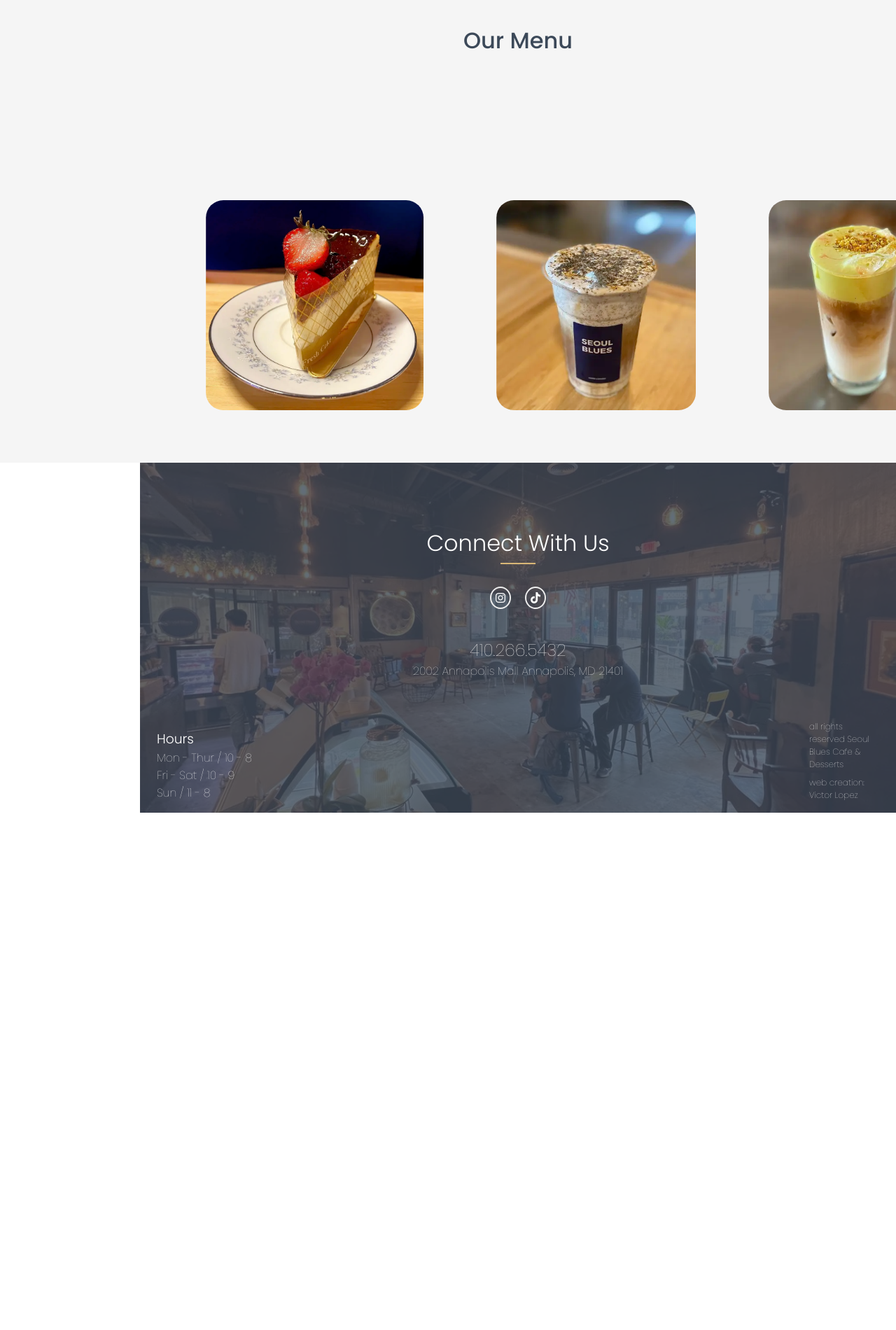
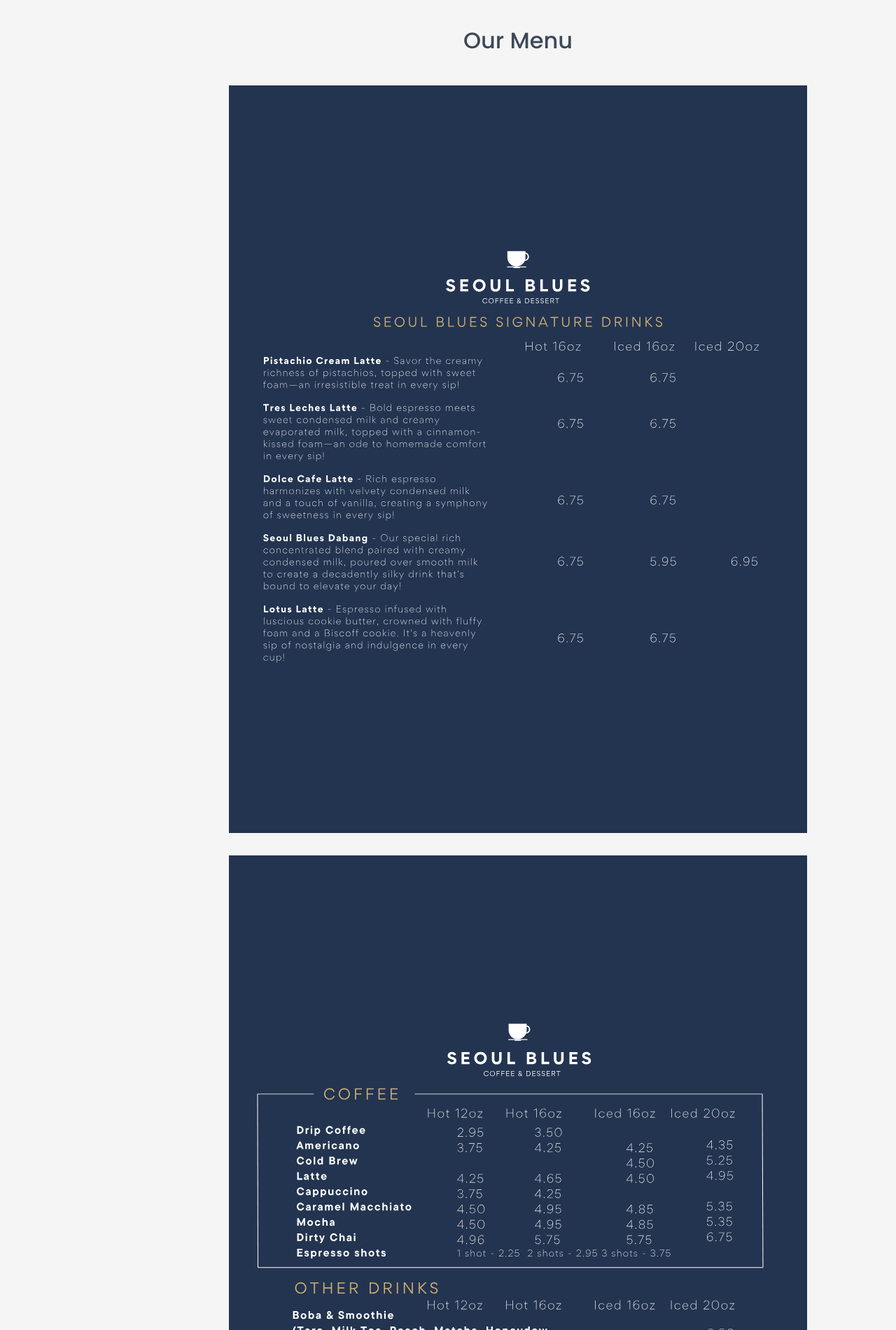
Before and after one commit to Victor-M-Lopez/Seoul_Blues_Cafe, a plain HTML site: page index.html in a window 1280 px wide. Shown: the part 1840-3740 px from the top of the page at 70% size. Before the commit the page ends 3001 px from the top, so only its background shows below. Drawn offline with Linux system fonts and the light colour scheme.

Commit message:
added new menus

```diff
--- a/index.html
+++ b/index.html
@@ -118,8 +118,8 @@
         <h2 class="info__sub-heading menu_sub-heading">Our Menu</h2>
 
         <div class="menu--container">
-          <img src="./assets/Seoul-Blues-drink-menu.svg" alt="" class="cafe_menu">
-          <img src="./assets/seoul-blues-pastries-menu.svg" alt="" class="cafe_menu">
+          <img src="assets/signature-drinks.svg" alt="seoul blues signature drinks menu" class="cafe_menu">
+          <img src="assets/coffee-drinks.svg" alt="different kinds of coffee and drinks" class="cafe_menu">
         </div>
 
       </div>
```
